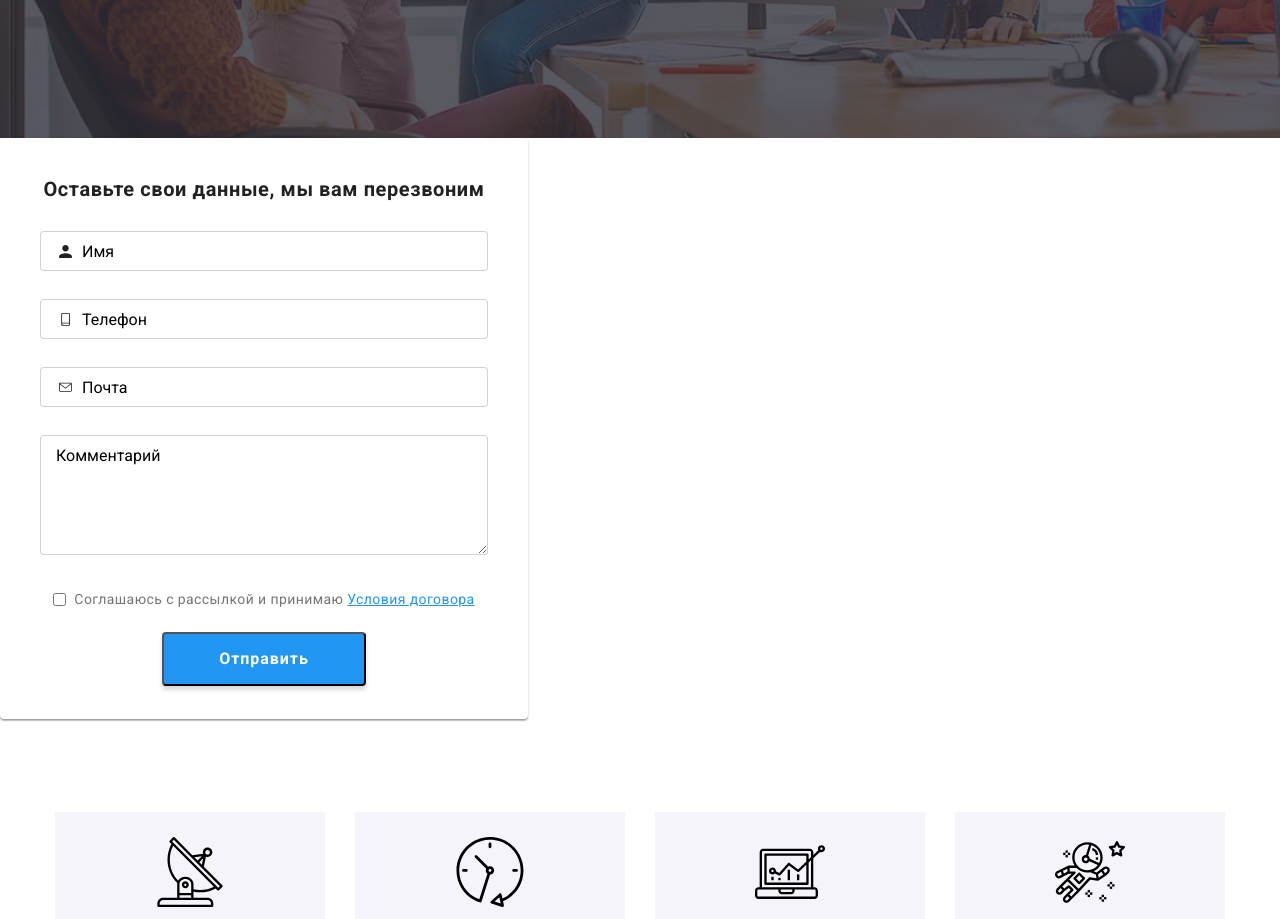
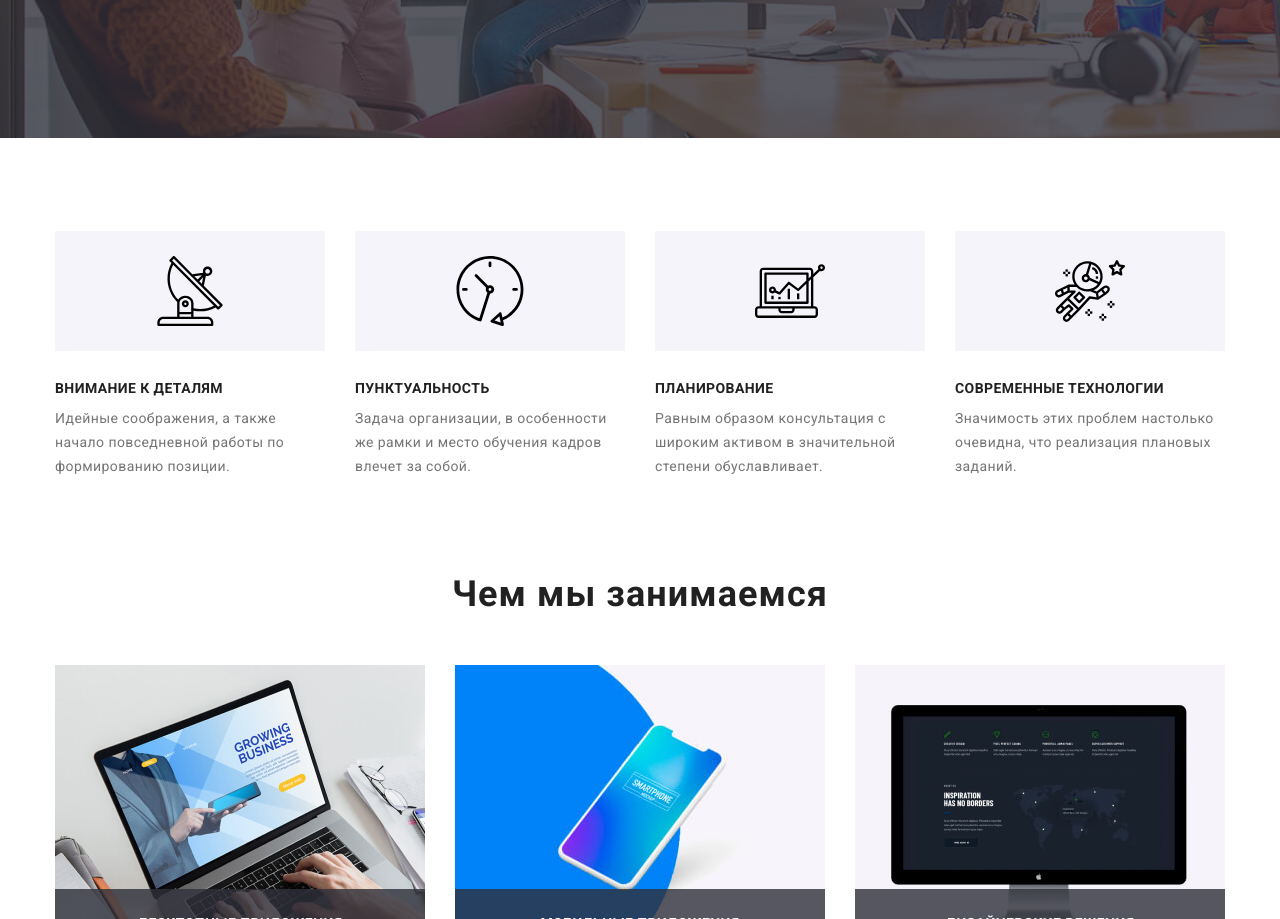
Before and after one commit to Korotenko17/goit-markup-hw-06, a plain HTML site: page index.html in a window 1280 px wide. Shown: the part 540-1459 px from the top of the page. Drawn offline with Linux system fonts and the light colour scheme.

Commit message:
Update index.html

```diff
--- a/index.html
+++ b/index.html
@@ -64,9 +64,9 @@
                 </div>
 
 
-                <form class="modal-form">
-
-                    <b class="form-title">Оставьте свои данные, мы вам перезвоним</b>
+                    <form class="form is-hidden" data-modal>
+                        <div class="modal-form">
+                            <h2 class="form-title">Оставьте свои данные, мы вам перезвоним</h2>
 
                             <div class="modal-form-list">
                                 <input class="form-input input-modal" type="text" name="name" placeholder=" " id="name" required>
@@ -98,12 +98,19 @@
                             </div>
 
                         <div class="form-soglashenie">
-                        <input class="form-metka" type="checkbox" name="policy" id="policy">
+                            <input class="form-metka" type="checkbox" name="policy" id="policy" required>
                             <label class="form-metka-text" for="policy">Соглашаюсь с рассылкой и принимаю <a class="link-modal" href="">Условия договора</a></label>
                         </div>
 
 
                         <button class="btn-form" type="submit">Отправить</button>
+                        <button class="btn-close" data-modal-close>
+                            <svg class="icon-close" width="18px" height="18px">
+                                <use href="./images/sprite.svg#icon-close"></use>
+                            </svg>
+                        </button>
+                        </div>
+
                     </form>
 
 
```
Lines whose indentation alone changed are shown as unchanged.
